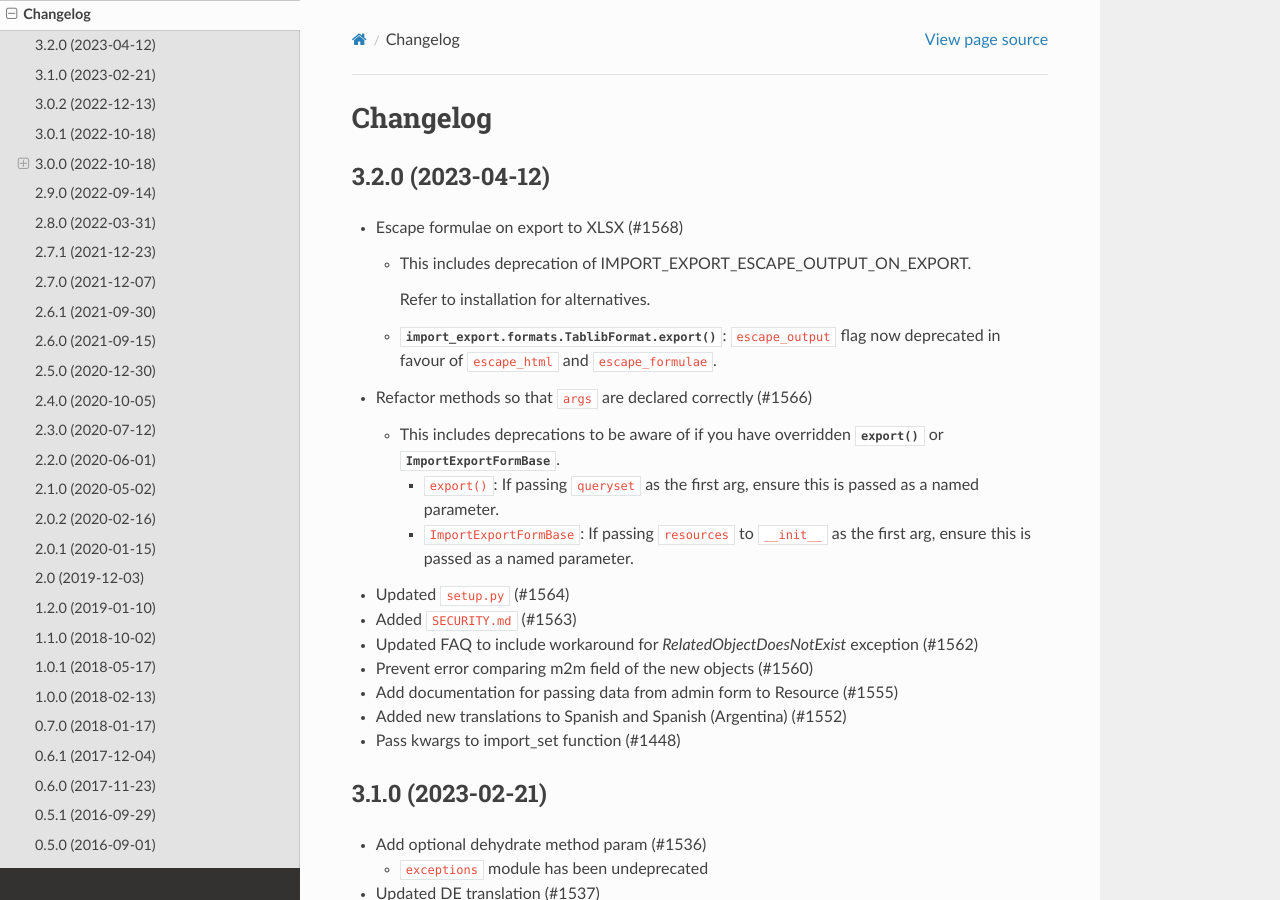
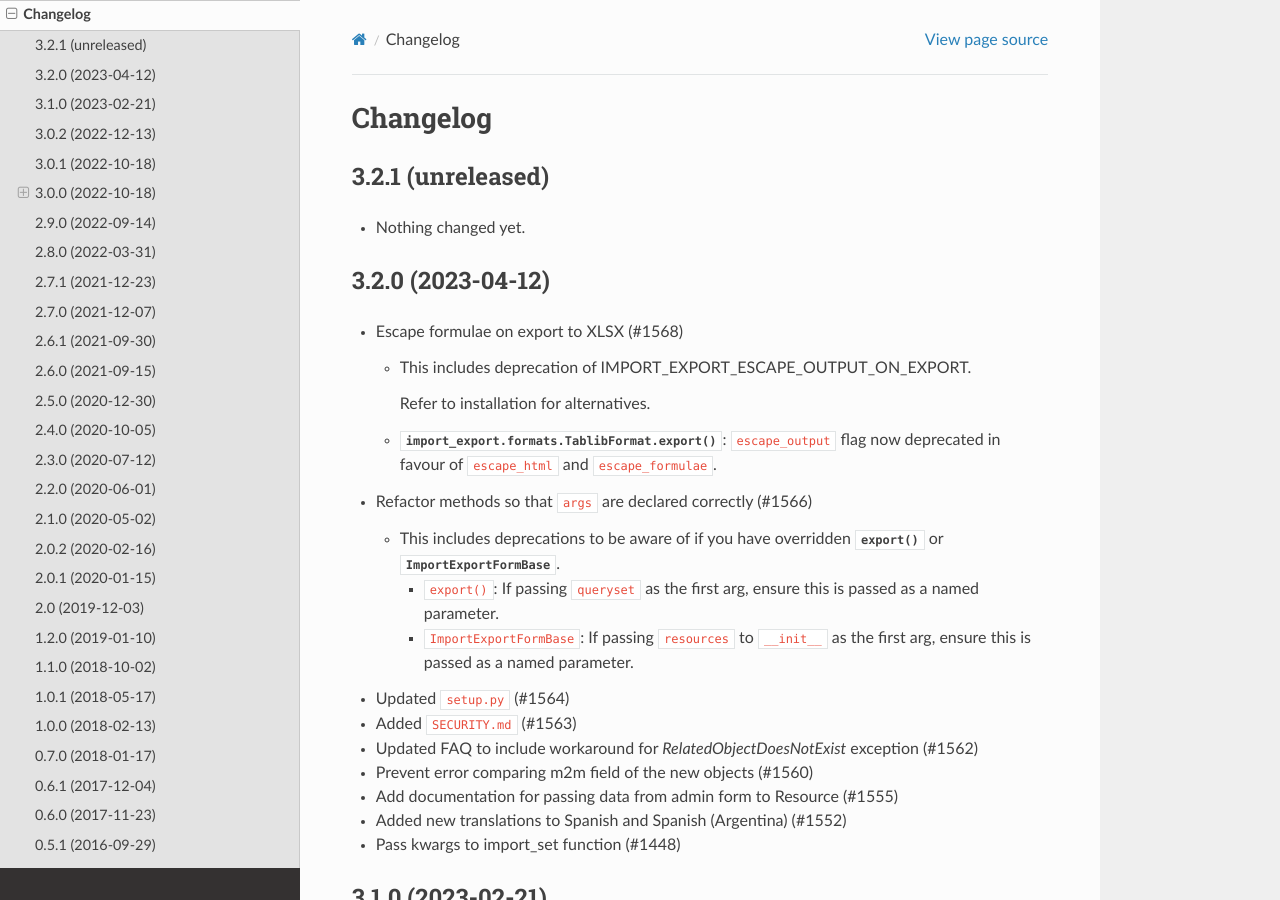
Before and after one commit to django-import-export/django-import-export, a Sphinx documentation site: the page built from docs/changelog.rst, in a window 1280 px wide and 900 px high. Built offline with Sphinx 7.4.7 and the Read the Docs theme 2.0.0, drawn with Linux system fonts in a browser that asks for light colours; pages that are not in the unit, such as notebooks, are missing from menus.

Commit message:
Back to development: 3.2.1

```diff
--- a/docs/changelog.rst
+++ b/docs/changelog.rst
@@ -1,5 +1,11 @@
 Changelog
 =========
+
+3.2.1 (unreleased)
+------------------
+
+- Nothing changed yet.
+
 
 3.2.0 (2023-04-12)
 ------------------
--- a/import_export/__init__.py
+++ b/import_export/__init__.py
@@ -1 +1 @@
-__version__ = '3.2.0'
+__version__ = '3.2.1.dev0'
```
